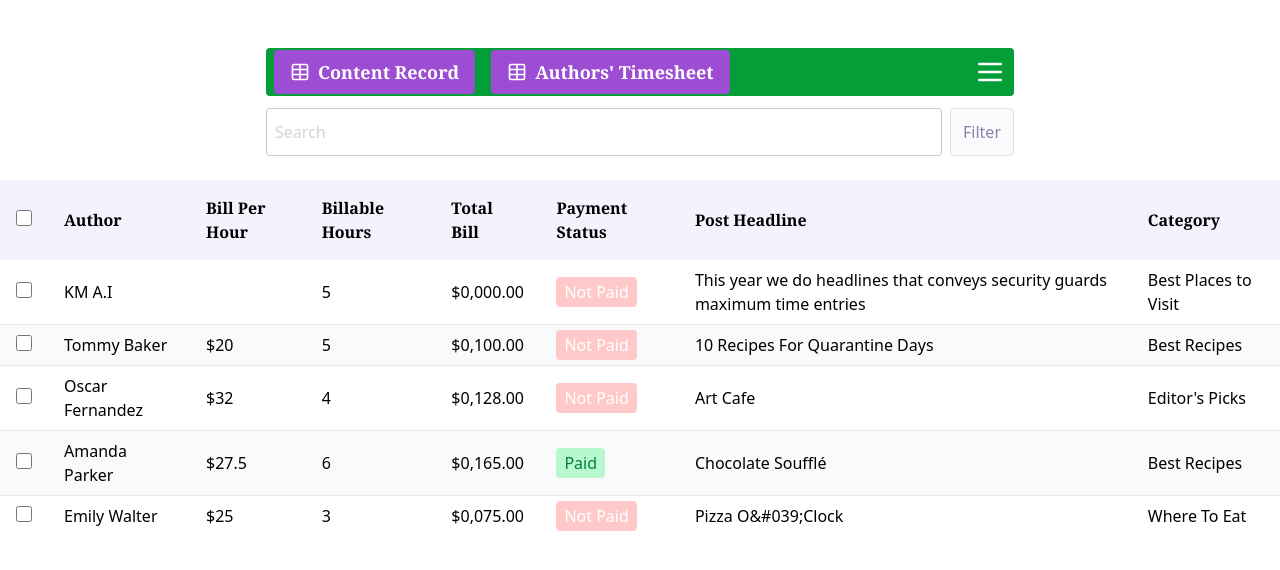
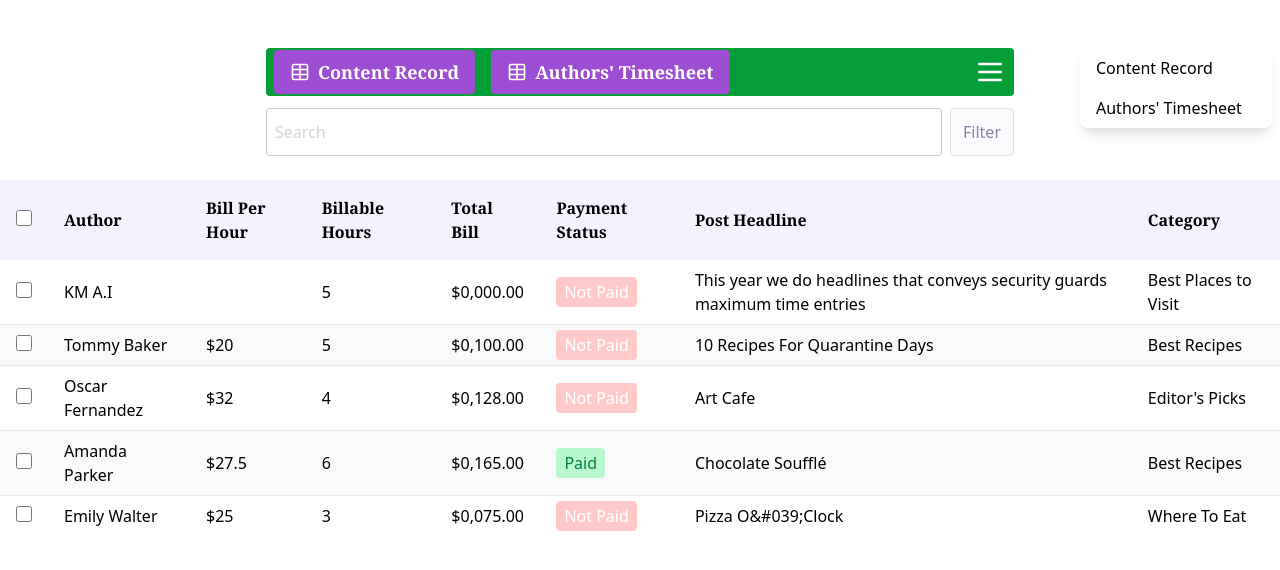
Before and after one commit to Simun234/Content-Planning-App, a React (Vite) app in the folder planning-app/: page /authors-timesheet in a window 1280 px wide. Both pictures are taken after a click on the icon 990 px from the left and 72 px from the top of the page. Shown: the top 570 px of the page. Built offline with nearby package versions, Linux system fonts and the light colour scheme.

Commit message:
Implemented menu toggle using useState
Added navigation to "Content Record" and "Authors' Timesheet" pages

Adjusted menu styling and hover effects for better UX

Ensured menu closes after clicking a navigation option

```diff
--- a/planning-app/src/pages/authors-timesheet.jsx
+++ b/planning-app/src/pages/authors-timesheet.jsx
@@ -1,9 +1,10 @@
-import React from "react";
+import React, { useState } from "react";
 import { useNavigate } from "react-router-dom";
 import { Menu, Table } from "lucide-react";
 
 const AuthorsTimesheet = () => {
   const navigate = useNavigate();
+    const [menuOpen, setMenuOpen] = useState(false);
 
   const tableData = [
     {
@@ -73,7 +74,29 @@ const AuthorsTimesheet = () => {
                       <Table className="w-5 h-5" /> Authors' Timesheet
                     </button>
                   </div>
-          <Menu className="w-6 h-6 text-white cursor-pointer mr-2 md:w-8 md:h-8" />
+
+
+                       <Menu
+                         className="w-6 h-6 text-white cursor-pointer mr-2 md:w-8 md:h-8"
+                         onClick={() => setMenuOpen(!menuOpen)}
+                       />
+
+          {menuOpen && (
+            <div className="absolute top-12 right-2 bg-white shadow-lg rounded-lg w-48">
+              <button
+                className="block w-full text-left px-4 py-2 hover:bg-gray-200 text-black"
+                onClick={() => { navigate("/content-calendar"); setMenuOpen(false); }}
+              >
+                Content Record
+              </button>
+              <button
+                className="block w-full text-left px-4 py-2 hover:bg-gray-200 text-black"
+                onClick={() => { navigate("/authors-timesheet"); setMenuOpen(false); }}
+              >
+                Authors' Timesheet
+              </button>
+            </div>
+          )}
         </header>
       </div>
 
--- a/planning-app/src/pages/content-calendar.jsx
+++ b/planning-app/src/pages/content-calendar.jsx
@@ -121,7 +121,7 @@ const tableData = [
               </button>
               <button
                 className="block w-full text-left px-4 py-2 hover:bg-gray-200 text-black"
-                onClick={() => { navigate("/list-content"); setMenuOpen(false); }}
+                onClick={() => { navigate("/authors-timesheet"); setMenuOpen(false); }}
               >
                 Authors' Timesheet
               </button>
```
